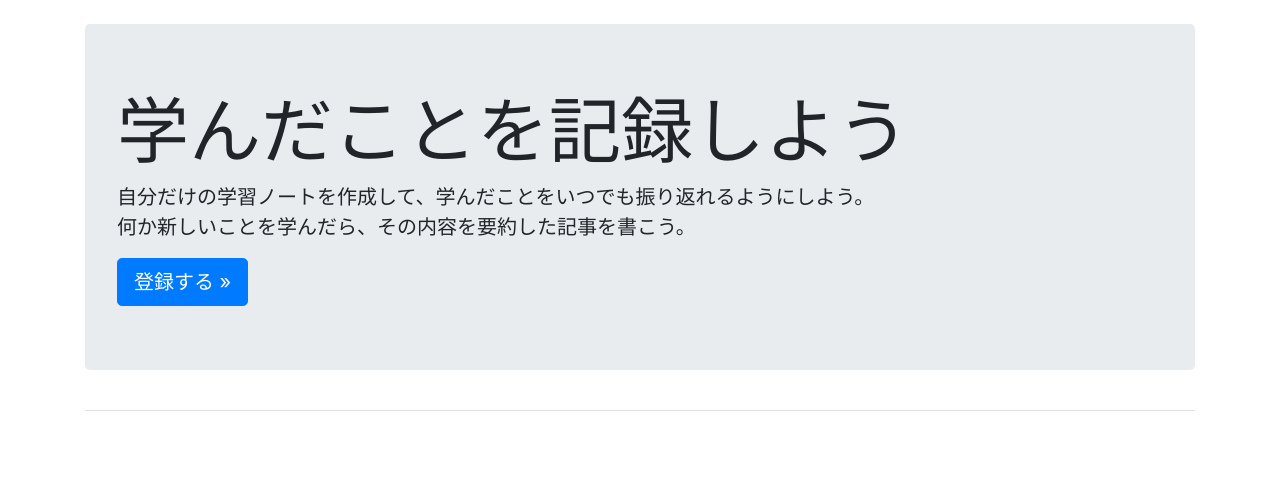
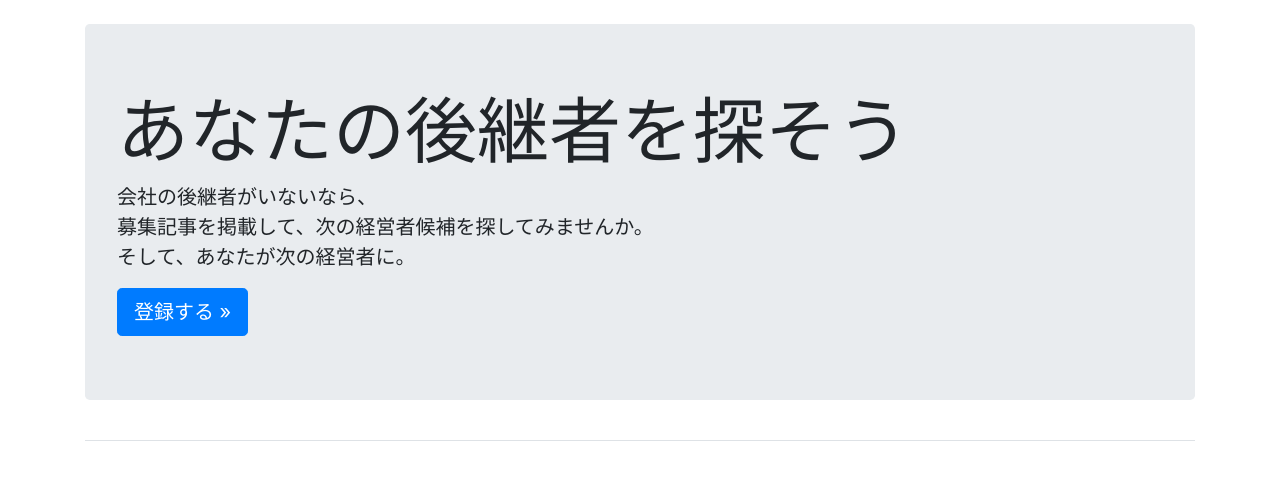
Before and after one commit to 19276YamamotoKeisuke/learning_log, a Django app: page / in a window 1280 px wide. Shown: the part 58-538 px from the top of the page. Run offline with Django 4.2, Linux system fonts and the light colour scheme; parts of the project's set-up code (start-up, migrations or seed data) failed here and were passed over; some libraries are stand-ins or nearby versions.

Commit message:
初期ページ、アカウント登録画面のデザイン変更のみ

```diff
--- a/learning_logs/templates/learning_logs/index.html
+++ b/learning_logs/templates/learning_logs/index.html
@@ -3,9 +3,10 @@
 
 {% block page_header %}
 <div class="jumbotron">
-    <h1 class="display-3">学んだことを記録しよう</h1>
-    <p class="lead">自分だけの学習ノートを作成して、学んだことをいつでも振り返れるようにしよう。<br>
-                    何か新しいことを学んだら、その内容を要約した記事を書こう。</p>
+    <h1 class="display-3">あなたの後継者を探そう</h1>
+    <p class="lead">会社の後継者がいないなら、<br>
+                    募集記事を掲載して、次の経営者候補を探してみませんか。<br>
+                    そして、あなたが次の経営者に。</p>
 
     <a class="btn btn-lg btn-primary" href="{% url 'users:register' %}" role="button">登録する &raquo;</a>
 
--- a/users/templates/registration/register.html
+++ b/users/templates/registration/register.html
@@ -2,6 +2,8 @@
 
 {% block content %}
 
+    <h4>ユーザーアカウント登録</h4><br>
+    <p>※記事の掲載、閲覧のどちらにもアカウントが必要です。</p>
     <form method="post" action="{% url 'users:register' %}">
         {% csrf_token %}
         {{ form.as_p }}
```
Also changed, not shown: db.sqlite3.
